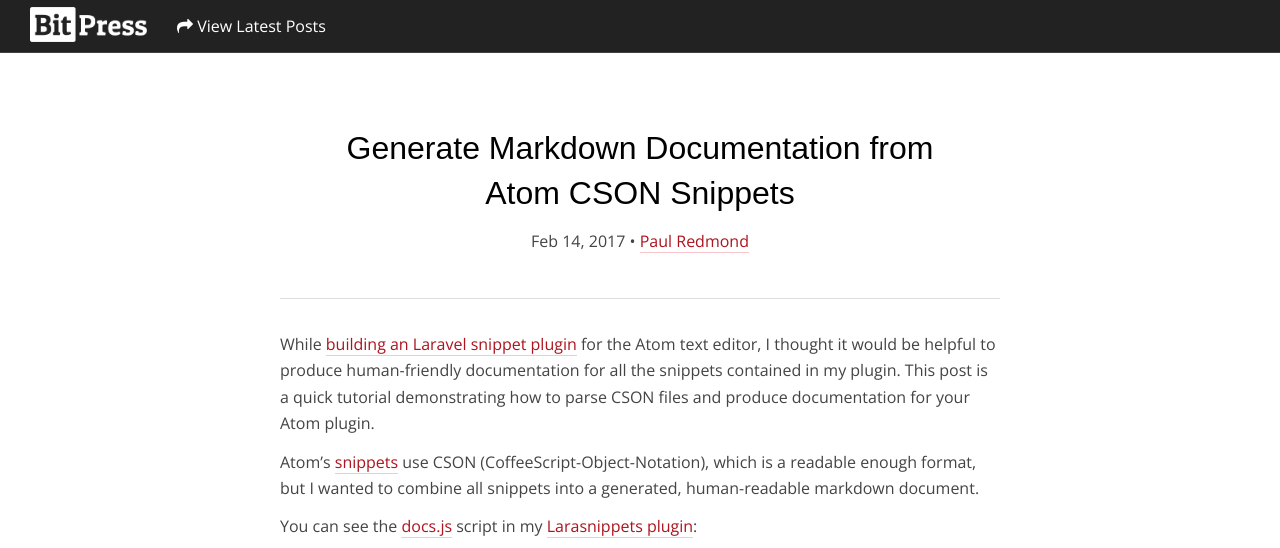
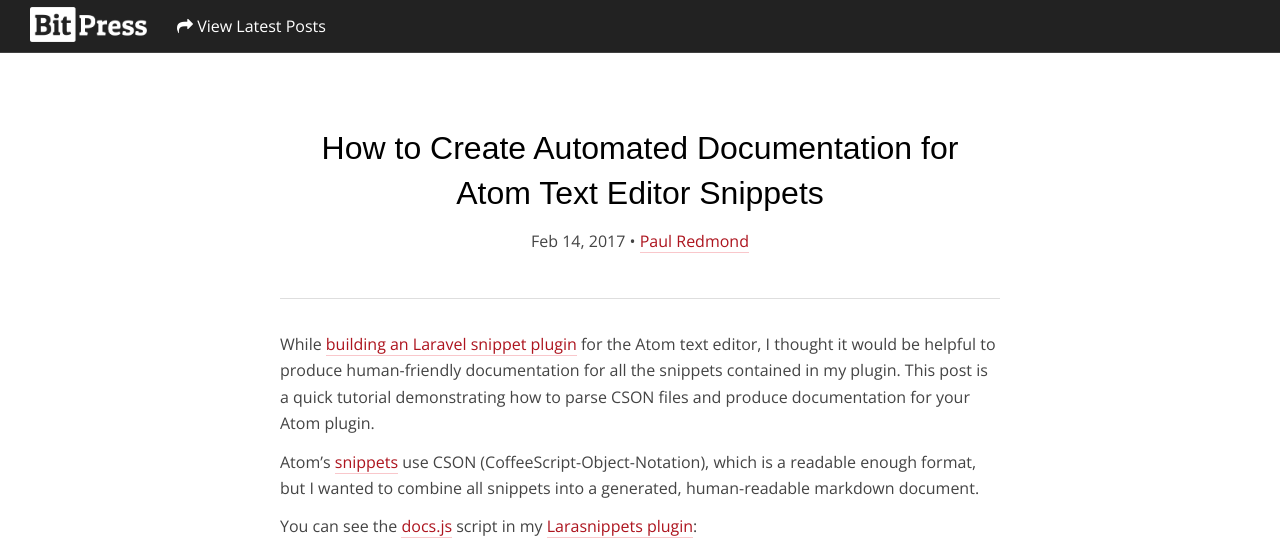
Before and after one commit to bitpressio/bitpressio.github.io, a Jekyll site: the page built from _posts/2017-02-13-atom-cson-snippet-documentation-generator.markdown, in a window 1280 px wide and 1267 px high, cut to the strip 0-548 px from the top of the window. Built offline with Jekyll 4.4.1, drawn with Linux system fonts in a browser that asks for light colours; some web fonts are replaced; comment, search, counter and statistics services are not loaded.

Commit message:
Better Title

```diff
--- a/_posts/2017-02-13-atom-cson-snippet-documentation-generator.markdown
+++ b/_posts/2017-02-13-atom-cson-snippet-documentation-generator.markdown
@@ -1,6 +1,6 @@
 ---
 layout: post
-title:  "Generate Markdown Documentation from Atom CSON Snippets"
+title:  "How to Create Automated Documentation for Atom Text Editor Snippets"
 date:   2017-02-13 22:11:00 -0700
 author: Paul Redmond
 categories: php laravel
```
